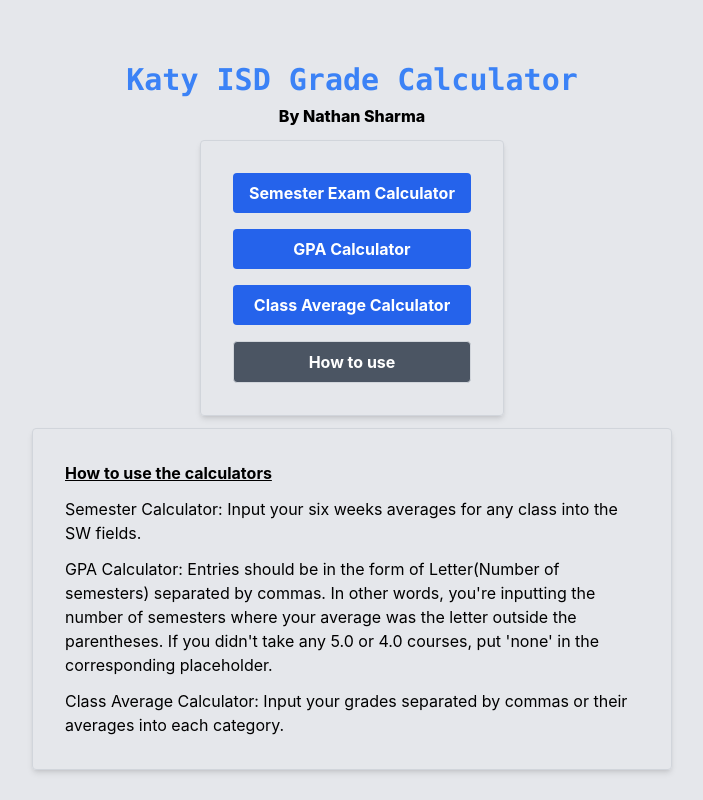
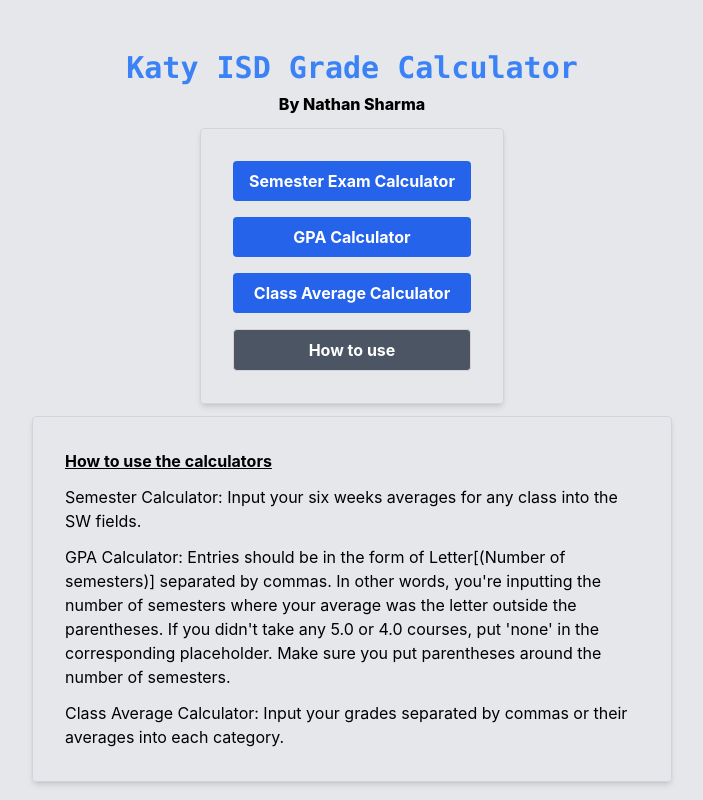
Before and after one commit to nathan-sharma/kisd-grade-calculator, a React (Create React App) app: page / in a window 1280 px wide. Both pictures are taken after a click on the button "How to use". Shown: the whole page, without its empty margins (288-991 px from the left). Built offline with nearby package versions, Linux system fonts and the light colour scheme.

Commit message:
made gpa calc instructions clearer

```diff
--- a/src/App.js
+++ b/src/App.js
@@ -62,7 +62,7 @@
         <div className="mt-3 mb-4 border border-gray-300 p-8 rounded shadow-md w-1/2 mx-auto max-h-[70vh] overflow-y-auto relative">
           <h2 className = "font-bold underline">How to use the calculators</h2>
           <p className ="mt-3">Semester Calculator: Input your six weeks averages for any class into the SW fields. </p>
-          <p className = "mt-3">GPA Calculator: Entries should be in the form of Letter(Number of semesters) separated by commas. In other words, you're inputting the number of semesters where your average was the letter outside the parentheses. If you didn't take any 5.0 or 4.0 courses, put 'none' in the corresponding placeholder.</p>
+          <p className = "mt-3">GPA Calculator: Entries should be in the form of Letter[(Number of semesters)] separated by commas. In other words, you're inputting the number of semesters where your average was the letter outside the parentheses. If you didn't take any 5.0 or 4.0 courses, put 'none' in the corresponding placeholder. Make sure you put parentheses around the number of semesters.</p>
           <p className = "mt-3">Class Average Calculator: Input your grades separated by commas or their averages into each category. </p>
         </div>
       )}
--- a/src/GPACalculator.js
+++ b/src/GPACalculator.js
@@ -32,7 +32,7 @@
                 return {points: 0, count: 0} // Stop calculation on invalid number
             }
           } else {
-            alert("Invalid grade format for: " + entry)
+            alert("Invalid grade format for " + entry + ". Make sure number of semesters has partheses around it.")
             return {points: 0, count: 0} // Stop calculation on invalid format
           }
         }
```
